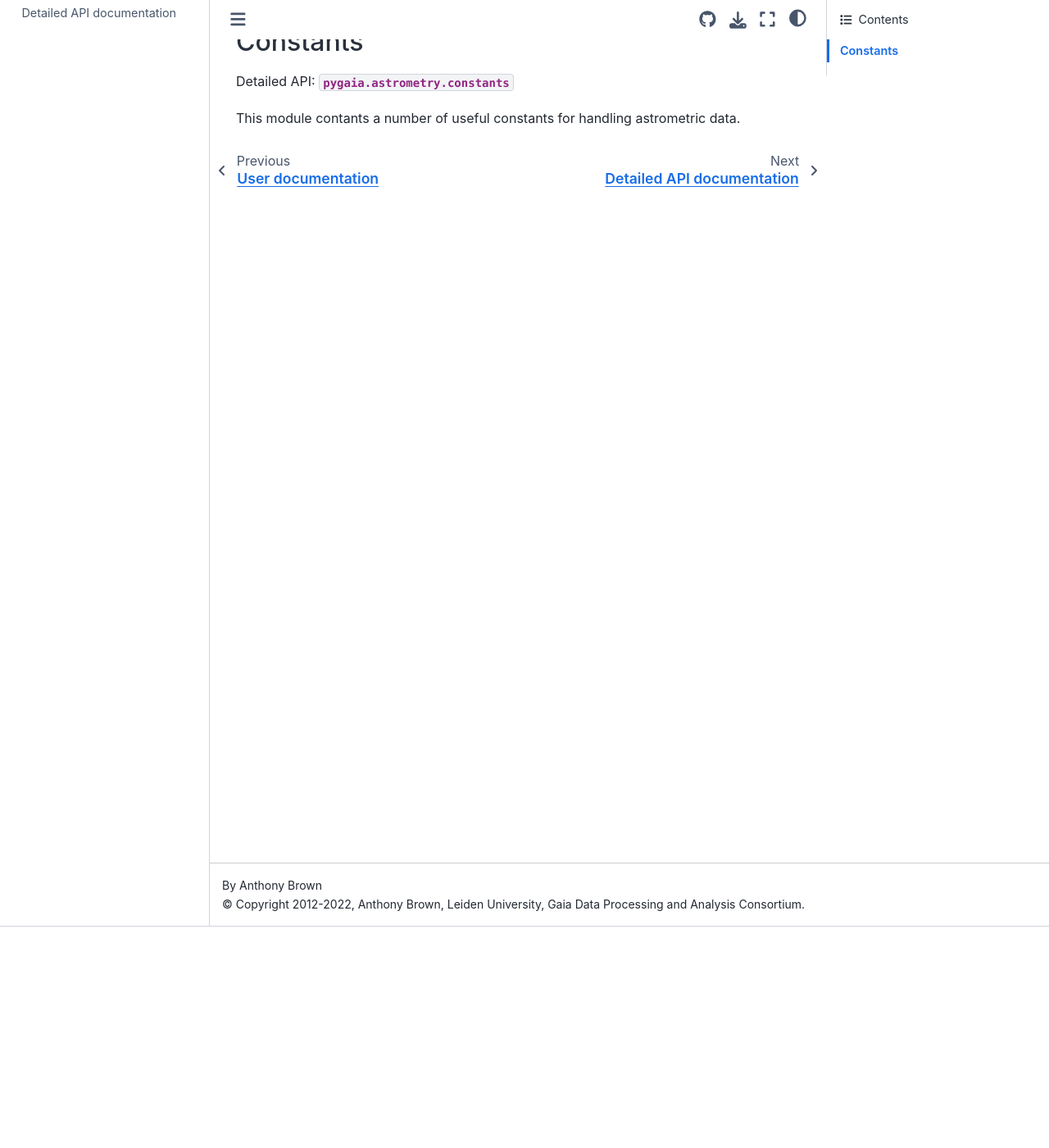
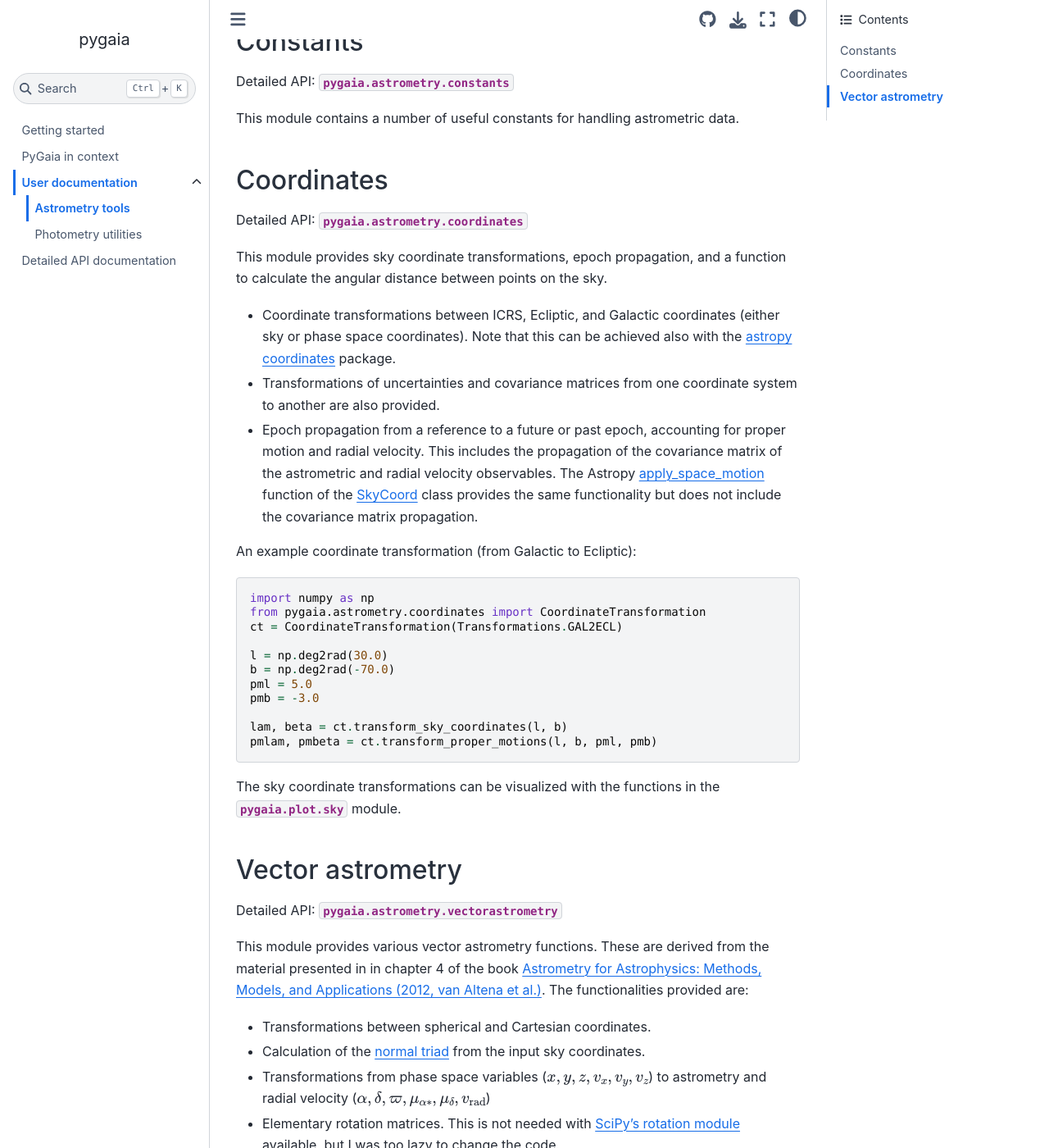
Before and after one commit to agabrown/PyGaia, a Sphinx documentation site: the page built from docs/source/user-documentation/astrometry.rst, in a window 1280 px wide and 1400 px high, scrolled down 270 px. Shown: the whole window at 82% size. Built offline with Sphinx 7.4.7 and the Sphinx Book theme 1.1.4, drawn with Linux system fonts in a browser that asks for light colours; some of the changed text lies outside the part shown.

Commit message:
astrometry and photometry packages documentation expanded

```diff
--- a/docs/source/context/index.rst
+++ b/docs/source/context/index.rst
@@ -40,3 +40,4 @@ Other Python packages for astrometry
 * `astromet <https://github.com/zpenoyre/astromet.py>`_  A simple python package for generating astrometric tracks of single stars and the center of light of unresolved binaries, blended and lensed systems. Includes a close emulation of Gaia's astrometric fitting pipeline.
 * `HTOF <https://github.com/gmbrandt/HTOF>`_ HTOF: Code which parses the intermediate data from Hipparcos and Gaia and fits astrometric solutions to those data. Capable of computing likelyhoods and parameter errors in line with the catalog.
 * `orvara <https://github.com/t-brandt/orvara>`_ Package for fitting orbits of bright stars and their faint companions (exoplanets, brown dwarfs, white dwarfs, and low-mass stars).
+* `orbitize <https://orbitize.readthedocs.io/en/latest/>`_ Package for fitting orbits of directly imaged planets.
--- a/docs/source/user-documentation/astrometry.rst
+++ b/docs/source/user-documentation/astrometry.rst
@@ -11,4 +11,45 @@ Constants
 
 Detailed API: :py:mod:`pygaia.astrometry.constants`
 
-This module contants a number of useful constants for handling astrometric data.
+This module contains a number of useful constants for handling astrometric data.
+
+Coordinates
+-----------
+
+Detailed API: :py:mod:`pygaia.astrometry.coordinates`
+
+This module provides sky coordinate transformations, epoch propagation, and a function to calculate the angular distance between points on the sky.
+
+* Coordinate transformations between ICRS, Ecliptic, and Galactic coordinates (either sky or phase space coordinates). Note that this can be achieved also with the `astropy coordinates <https://docs.astropy.org/en/stable/coordinates/index.html>`_ package.
+* Transformations of uncertainties and covariance matrices from one coordinate system to another are also provided.
+* Epoch propagation from a reference to a future or past epoch, accounting for proper motion and radial velocity. This includes the propagation of the covariance matrix of the astrometric and radial velocity observables. The Astropy `apply_space_motion <https://docs.astropy.org/en/stable/coordinates/apply_space_motion.html>`_ function of the `SkyCoord <https://docs.astropy.org/en/stable/api/astropy.coordinates.SkyCoord.html#astropy.coordinates.SkyCoord>`_ class provides the same functionality but does not include the covariance matrix propagation.
+
+An example coordinate transformation (from Galactic to Ecliptic):
+
+.. code-block:: python
+
+    import numpy as np
+    from pygaia.astrometry.coordinates import CoordinateTransformation
+    ct = CoordinateTransformation(Transformations.GAL2ECL)
+
+    l = np.deg2rad(30.0)
+    b = np.deg2rad(-70.0)
+    pml = 5.0
+    pmb = -3.0
+
+    lam, beta = ct.transform_sky_coordinates(l, b)
+    pmlam, pmbeta = ct.transform_proper_motions(l, b, pml, pmb)
+
+The sky coordinate transformations can be visualized with the functions in the :py:mod:`pygaia.plot.sky` module.
+
+Vector astrometry
+-----------------
+
+Detailed API: :py:mod:`pygaia.astrometry.vectorastrometry`
+
+This module provides various vector astrometry functions. These are derived from the material presented in  in chapter 4 of the book `Astrometry for Astrophysics: Methods, Models, and Applications (2012, van Altena et al.) <http://www.cambridge.org/9780521519205>`_. The functionalities provided are:
+
+* Transformations between spherical and Cartesian coordinates.
+* Calculation of the `normal triad <https://agabrown.github.io/icrs-coordinates/>`_ from the input sky coordinates.
+* Transformations from phase space variables (:math:`x, y, z, v_x, v_y, v_z`) to astrometry and radial velocity (:math:`\alpha, \delta, \varpi, \mu_{\alpha*}, \mu_\delta, v_\mathrm{rad}`)
+* Elementary rotation matrices. This is not needed with `SciPy's rotation module <https://docs.scipy.org/doc/scipy/reference/generated/scipy.spatial.transform.Rotation.html#scipy.spatial.transform.Rotation>`_ available, but I was too lazy to change the code.
--- a/docs/source/user-documentation/index.rst
+++ b/docs/source/user-documentation/index.rst
@@ -5,3 +5,4 @@ User documentation
     :maxdepth: 2
 
     astrometry
+    photometry
```
Also changed, not shown: docs/source/index.rst (+5 -7 lines), docs/source/user-documentation/photometry.rst (added, +20 -0 lines), 3 other files.
